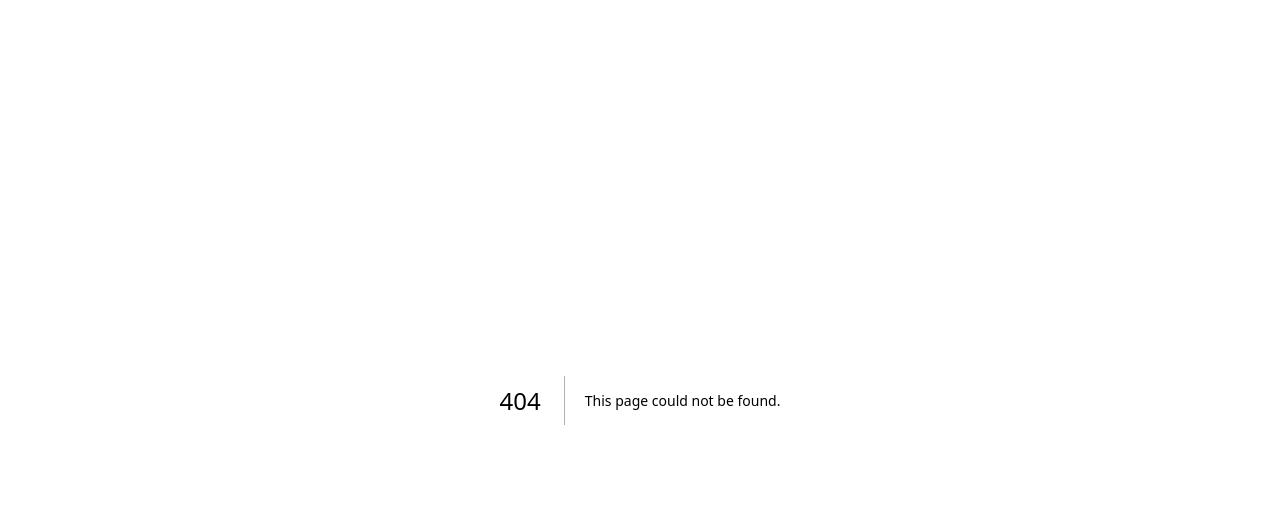
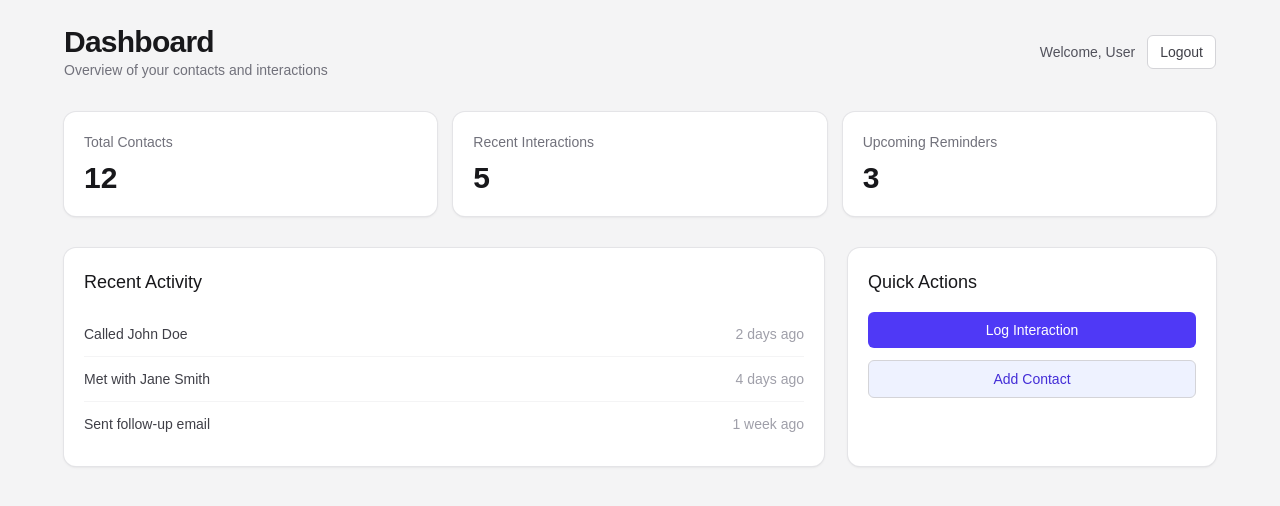
Before and after one commit to BrandonMHerrin/My-Circle-App, a Next.js app: page /dashboard in a window 1280 px wide. Before the commit this address had no page. Shown: the top 506 px of the page. Built offline with nearby package versions, Linux system fonts and the light colour scheme.

Commit message:
User interface, color palette settings and layouts

```diff
--- /dev/null
+++ b/src/app/dashboard/page.tsx
@@ -0,0 +1,90 @@
+export default function DashboardPage() {
+  return (
+    <div className="min-h-screen bg-zinc-100 p-6">
+      <div className="mx-auto max-w-6xl space-y-8">
+
+        {/* Header */}
+        <header className="flex flex-col gap-4 sm:flex-row sm:items-center sm:justify-between">
+          <div>
+            <h1 className="text-3xl font-semibold tracking-tight text-zinc-900">
+              Dashboard
+            </h1>
+            <p className="text-sm text-zinc-500">
+              Overview of your contacts and interactions
+            </p>
+          </div>
+
+          <div className="flex items-center gap-3">
+            <span className="text-sm text-zinc-600">Welcome, User</span>
+            <button className="rounded-md border border-zinc-300 bg-white px-3 py-1.5 text-sm text-zinc-700 transition hover:bg-zinc-50">
+              Logout
+            </button>
+          </div>
+        </header>
+
+        {/* Stats */}
+        <section className="grid grid-cols-1 gap-4 sm:grid-cols-2 lg:grid-cols-3">
+          <div className="rounded-xl bg-white p-5 shadow-sm ring-1 ring-zinc-200">
+            <p className="text-sm text-zinc-500">Total Contacts</p>
+            <p className="mt-2 text-3xl font-semibold text-zinc-900">12</p>
+          </div>
+
+          <div className="rounded-xl bg-white p-5 shadow-sm ring-1 ring-zinc-200">
+            <p className="text-sm text-zinc-500">Recent Interactions</p>
+            <p className="mt-2 text-3xl font-semibold text-zinc-900">5</p>
+          </div>
+
+          <div className="rounded-xl bg-white p-5 shadow-sm ring-1 ring-zinc-200">
+            <p className="text-sm text-zinc-500">Upcoming Reminders</p>
+            <p className="mt-2 text-3xl font-semibold text-zinc-900">3</p>
+          </div>
+        </section>
+
+        {/* Main Content */}
+        <section className="grid grid-cols-1 gap-6 lg:grid-cols-3">
+
+          {/* Activity */}
+          <div className="lg:col-span-2 rounded-xl bg-white p-5 shadow-sm ring-1 ring-zinc-200">
+            <h2 className="mb-4 text-lg font-medium text-zinc-900">
+              Recent Activity
+            </h2>
+
+            <ul className="divide-y divide-zinc-100 text-sm">
+              <li className="flex items-center justify-between py-3">
+                <span className="text-zinc-700">Called John Doe</span>
+                <span className="text-zinc-400">2 days ago</span>
+              </li>
+              <li className="flex items-center justify-between py-3">
+                <span className="text-zinc-700">Met with Jane Smith</span>
+                <span className="text-zinc-400">4 days ago</span>
+              </li>
+              <li className="flex items-center justify-between py-3">
+                <span className="text-zinc-700">Sent follow-up email</span>
+                <span className="text-zinc-400">1 week ago</span>
+              </li>
+            </ul>
+          </div>
+
+          {/* Quick Actions */}
+          <div className="rounded-xl bg-white p-5 shadow-sm ring-1 ring-zinc-200">
+            <h2 className="mb-4 text-lg font-medium text-zinc-900">
+              Quick Actions
+            </h2>
+
+            <div className="flex flex-col gap-3">
+              <button className="rounded-md bg-indigo-600 px-4 py-2 text-sm font-medium text-white transition hover:bg-indigo-700 focus:outline-none focus:ring-2 focus:ring-indigo-500">
+                Log Interaction
+              </button>
+
+              <button className="rounded-md border border-zinc-300 bg-indigo-50 px-4 py-2 text-sm font-medium text-indigo-700 transition hover:bg-indigo-100">
+                Add Contact
+              </button>
+            </div>
+          </div>
+
+        </section>
+
+      </div>
+    </div>
+  );
+}
```
Also changed, not shown: 1 other file (tests, documents, lock files or other folders).
